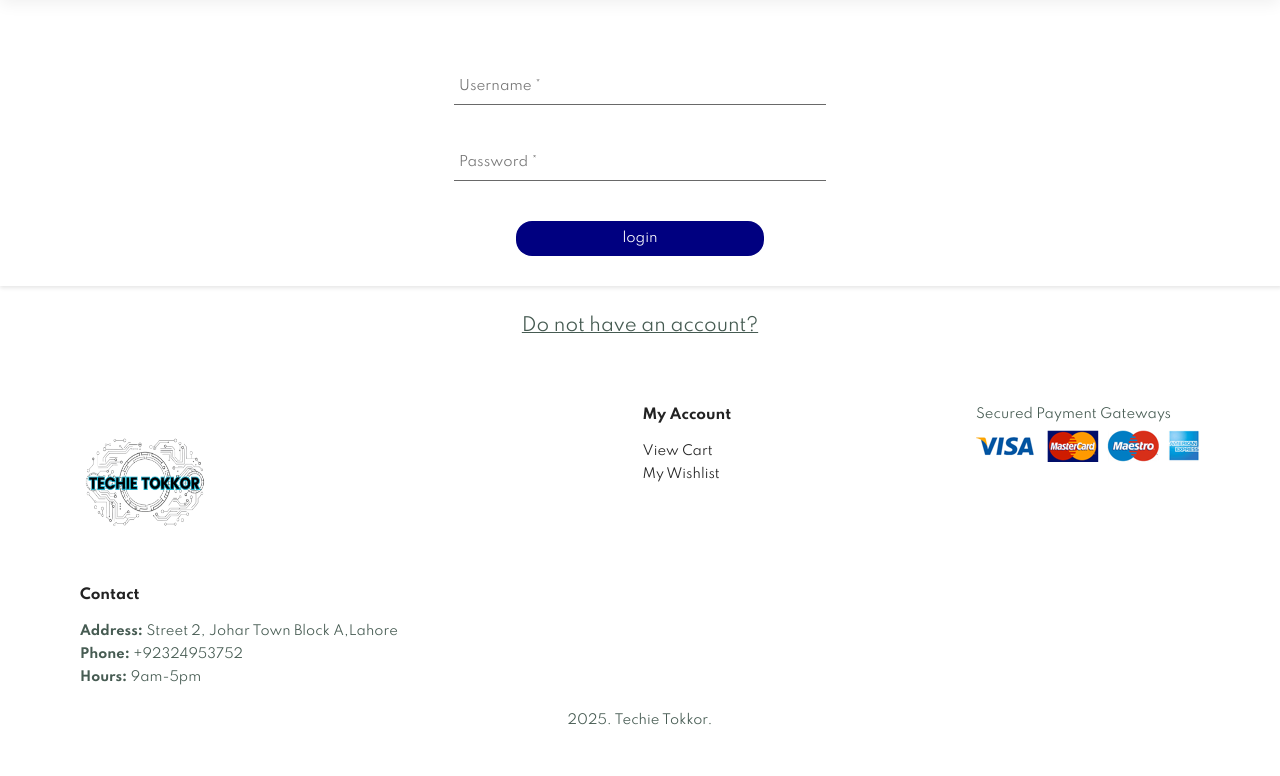
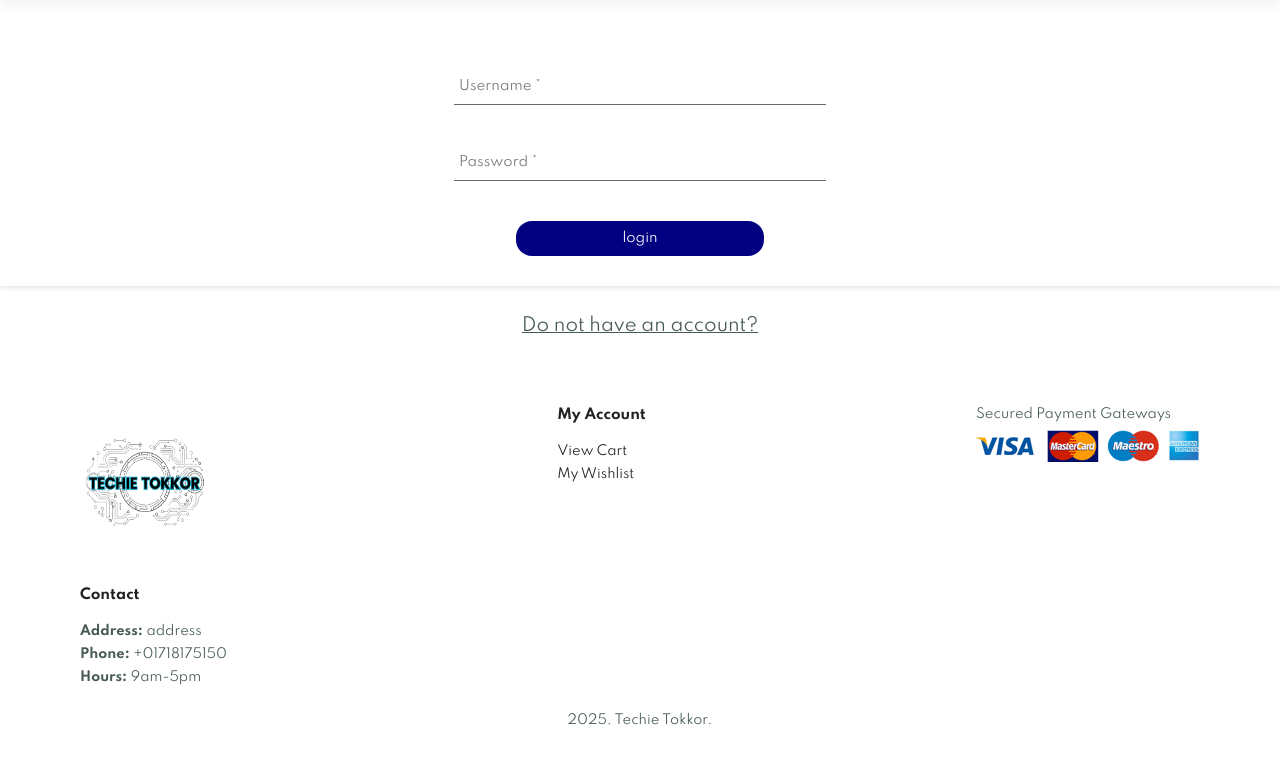
Before and after one commit to ridhwankhan/CSE370-Project, a PHP site: page /login.php in a window 1280 px wide. Shown: the part 196-972 px from the top of the page. Run offline with PHP 8.4, Linux system fonts and the light colour scheme; some libraries are stand-ins or nearby versions.

Commit message:
Updated image size on each page and fixed map location

```diff
--- a/website/contact.php
+++ b/website/contact.php
@@ -65,11 +65,11 @@ session_start();
             <div>
                 <li>
                     <i class="fal fa-map"></i>
-                    <p>Street 2, Johar Town Block A, Lahore</p>
+                    <p>address</p>
                 </li>
                 <li>
                     <i class="fal fa-envelope"></i>
-                    <p>l211794@lhr.nu.edu.pk</p>
+                    <p>techietokkor@gmail.com</p>
                 </li>
                 <li>
                     <i class="fal fa-phone-alt"></i>
@@ -84,7 +84,7 @@ session_start();
         </div>
         <div class="map">
             <iframe
-                src="https://www.google.com/maps/embed?pb=!1m18!1m12!1m3!1d3402.5655490104923!2d74.29819482695312!3d31.481135199999983!2m3!1f0!2f0!3f0!3m2!1i1024!2i768!4f13.1!3m3!1m2!1s0x3919035b866b934b%3A0x8f191ce0dac7aa28!2sFast%20University!5e0!3m2!1sen!2s!4v1679911544138!5m2!1sen!2s"
+             src="https://www.google.com/maps/embed?pb=!1m18!1m12!1m3!1d6853.777513218648!2d90.42251407654734!3d23.76991556232959!2m3!1f0!2f0!3f0!3m2!1i1024!2i768!4f13.1!3m3!1m2!1s0x3755c7715a40c603%3A0xec01cd75f33139f5!2sBRAC%20University!5e1!3m2!1sen!2sbd!4v1735247161383!5m2!1sen!2sbd" width="600" height="450" style="border:0;" allowfullscreen="" loading="lazy" referrerpolicy="no-referrer-when-downgrade">
                 width="600" height="450" style="border: 0" allowfullscreen="" loading="lazy"
                 referrerpolicy="no-referrer-when-downgrade"></iframe>
         </div>
--- a/website/login.php
+++ b/website/login.php
@@ -94,11 +94,11 @@ if (isset($_POST['submit'])) {
             <img src="img/logo.png" class="logo" alt="" width="130" height="150"/>
             <h4>Contact</h4>
             <p>
-                <strong>Address: </strong> Street 2, Johar Town Block A,Lahore
+                <strong>Address: </strong> address
 
             </p>
             <p>
-                <strong>Phone: </strong> +92324953752
+                <strong>Phone: </strong> +01718175150
             </p>
             <p>
                 <strong>Hours: </strong> 9am-5pm
```
Also changed, not shown: website/signup.php (+4 -4 lines).
